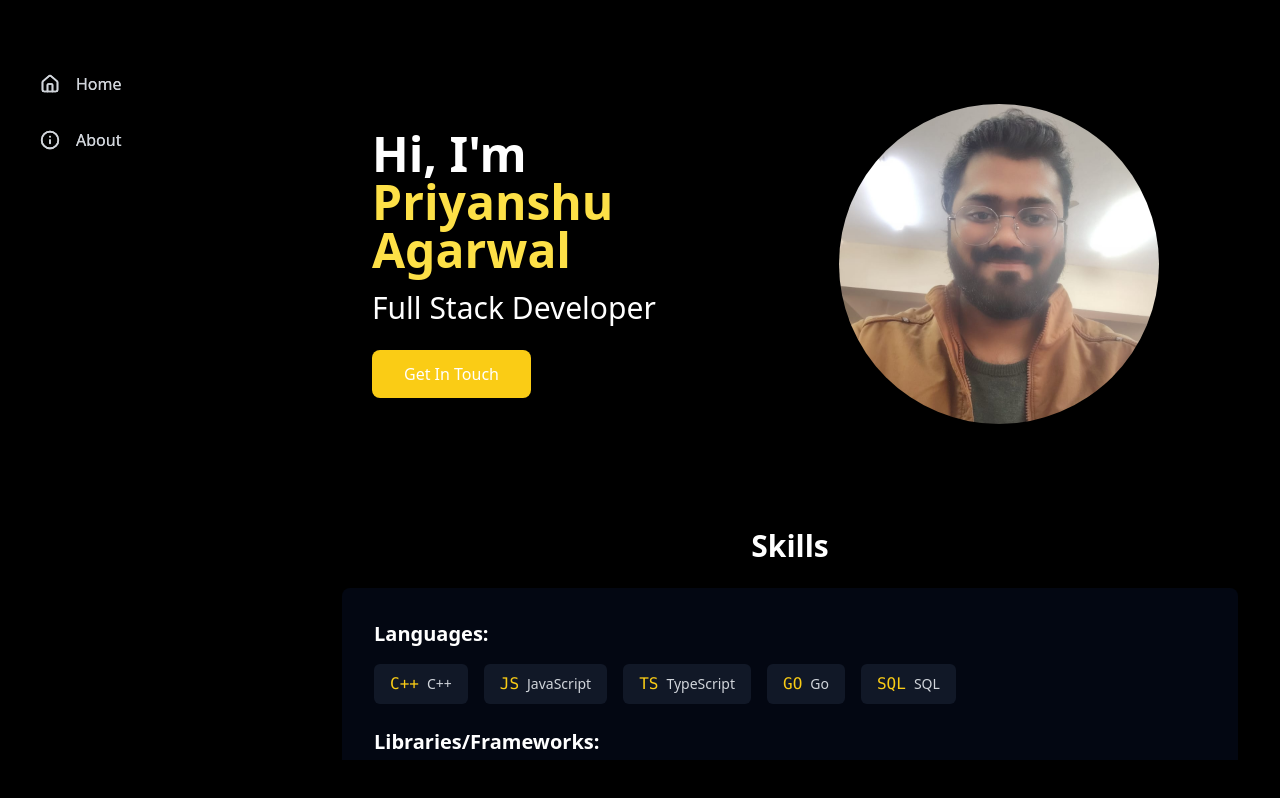
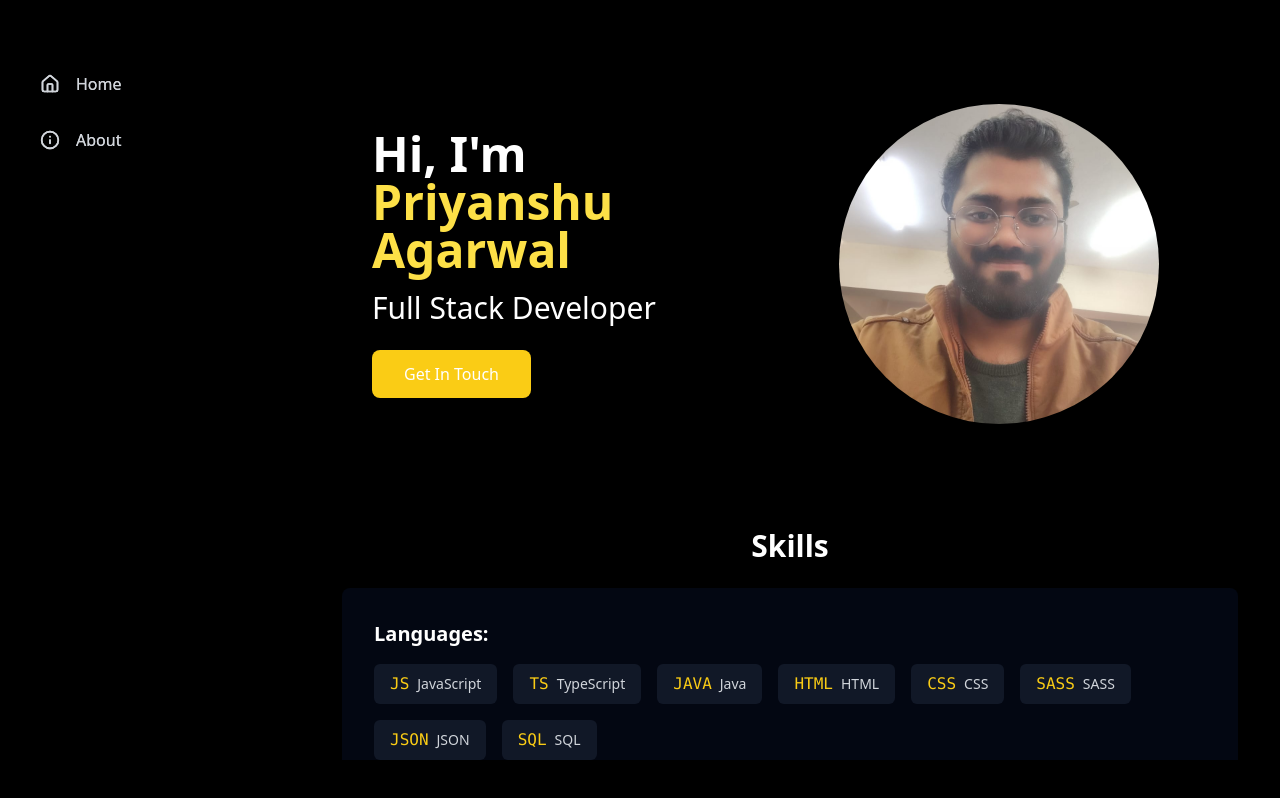
Before and after one commit to priyanshu-101/About, a React (Vite) app: page / in a window 1280 px wide. Built offline with nearby package versions, Linux system fonts and the light colour scheme; no server answers.

Commit message:
minor fixes

```diff
--- a/src/data/Skills.json
+++ b/src/data/Skills.json
@@ -1,9 +1,12 @@
 {
   "Languages": [
-    { "name": "C++", "icon": "C++" },
     { "name": "JavaScript", "icon": "JS" },
     { "name": "TypeScript", "icon": "TS" },
-    { "name": "Go", "icon": "GO" },
+    { "name": "Java", "icon": "JAVA" },
+    { "name": "HTML", "icon": "HTML" },
+    { "name": "CSS", "icon": "CSS" },
+    { "name": "SASS", "icon": "SASS" },
+    { "name": "JSON", "icon": "JSON" },
     { "name": "SQL", "icon": "SQL" }
   ],
   "Libraries/Frameworks": [
@@ -12,17 +15,20 @@
     { "name": "Next.js", "icon": "△" },
     { "name": "Node.js", "icon": "◈" },
     { "name": "Express", "icon": "▤" },
-    { "name": "Elixir", "icon": "ex" }
+    { "name": "Redux", "icon": "RDX" },
+    { "name": "React Native", "icon": "RN" }
   ],
   "Databases": [
     { "name": "Firebase", "icon": "🔥" },
-    { "name": "PostgreSQL", "icon": "🐘" },
+    { "name": "MongoDB", "icon": "🍃" },
     { "name": "MySQL", "icon": "◈" }
   ],
   "Tools/Technologies": [
-    { "name": "Git", "icon": "✏" },
     { "name": "Firebase", "icon": "🔥" },
     { "name": "Git", "icon": "◇" },
-    { "name": "Linux", "icon": "🐧" }
+    { "name": "Linux", "icon": "🐧" },
+    { "name": "Docker", "icon": "🐳" },
+    { "name": "Postman", "icon": "📬" },
+    { "name": "VS Code", "icon": "🆚" }
   ]
 }
--- a/src/home/Home.jsx
+++ b/src/home/Home.jsx
@@ -10,7 +10,7 @@ const Home = () => {
       <div className="w-full md:w-1/4 mb-6 md:mb-0">
         <Sidebar />
       </div>
-      <div className="flex-1 flex flex-col space-y-6 md:space-y-8 overflow-auto">
+      <div className="flex-1 flex flex-col space-y-6 md:space-y-8 overflow-auto hide-scrollbar">
         <div>
           <HomeHeader />
         </div>
```
